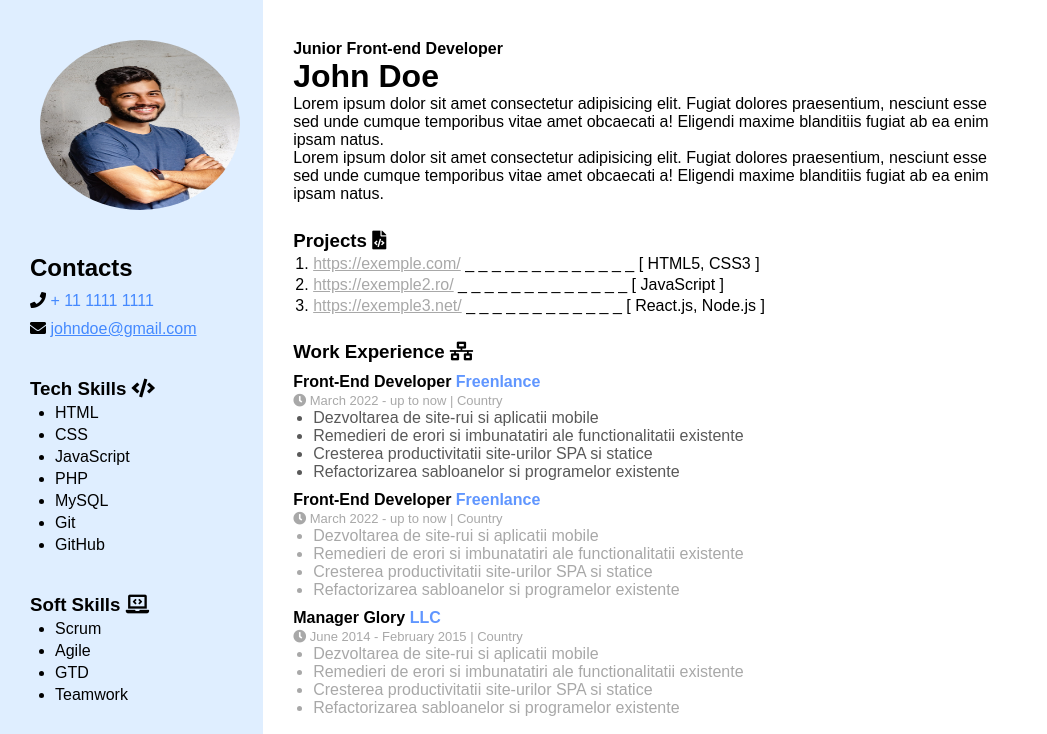
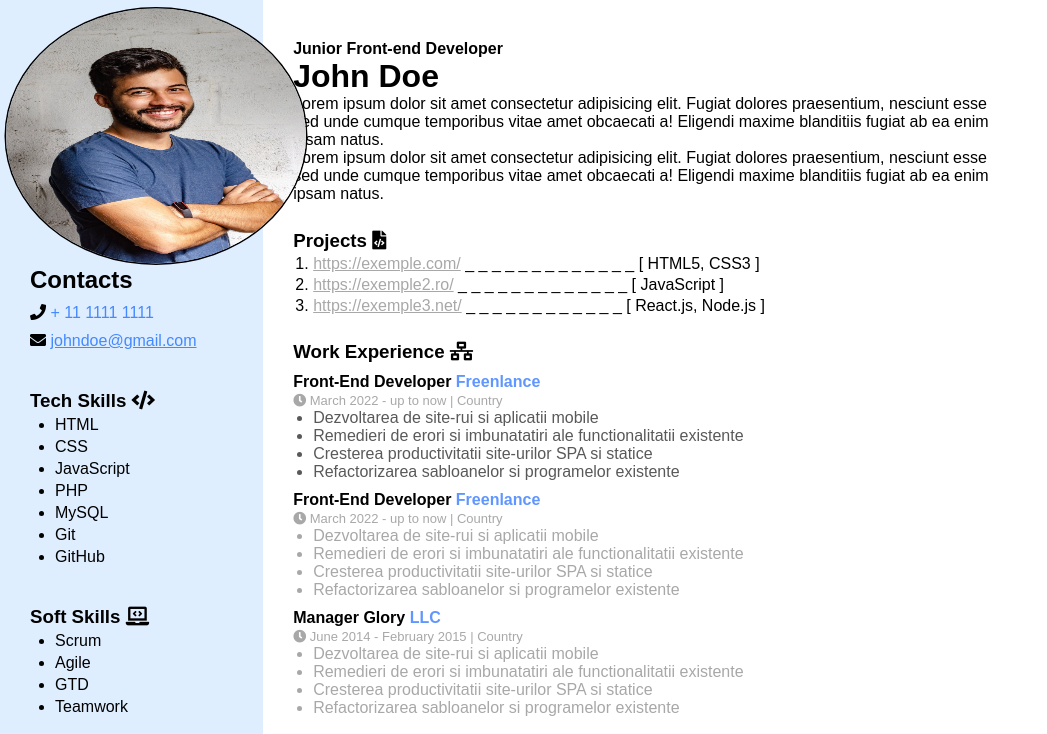
Before and after one commit to CiprianGorghiu/Sablon-CV, a plain HTML site: page index.html in a window 1280 px wide. In both pictures the pointer is over the picture 140 px from the left and 125 px from the top of the page. Shown: the top 734 px of the page, without its empty margins (0-1047 px from the left). Drawn offline with Linux system fonts and the light colour scheme.

Commit message:
Add files via upload

```diff
--- a/style.css
+++ b/style.css
@@ -26,7 +26,18 @@
     height: 170px;
     width: 200px;
     border-radius: 50%;
+    transition: transform 2s;
+
 }
+.cv-photo img:hover{
+    margin-top: 40px;
+    margin-left: 55px;
+    align-items: center;
+    transform: scale(1.5);
+    border: 1px solid black;
+
+}
+
 .contact{
     margin-top: 40px;
     margin-left: 30px;
```
